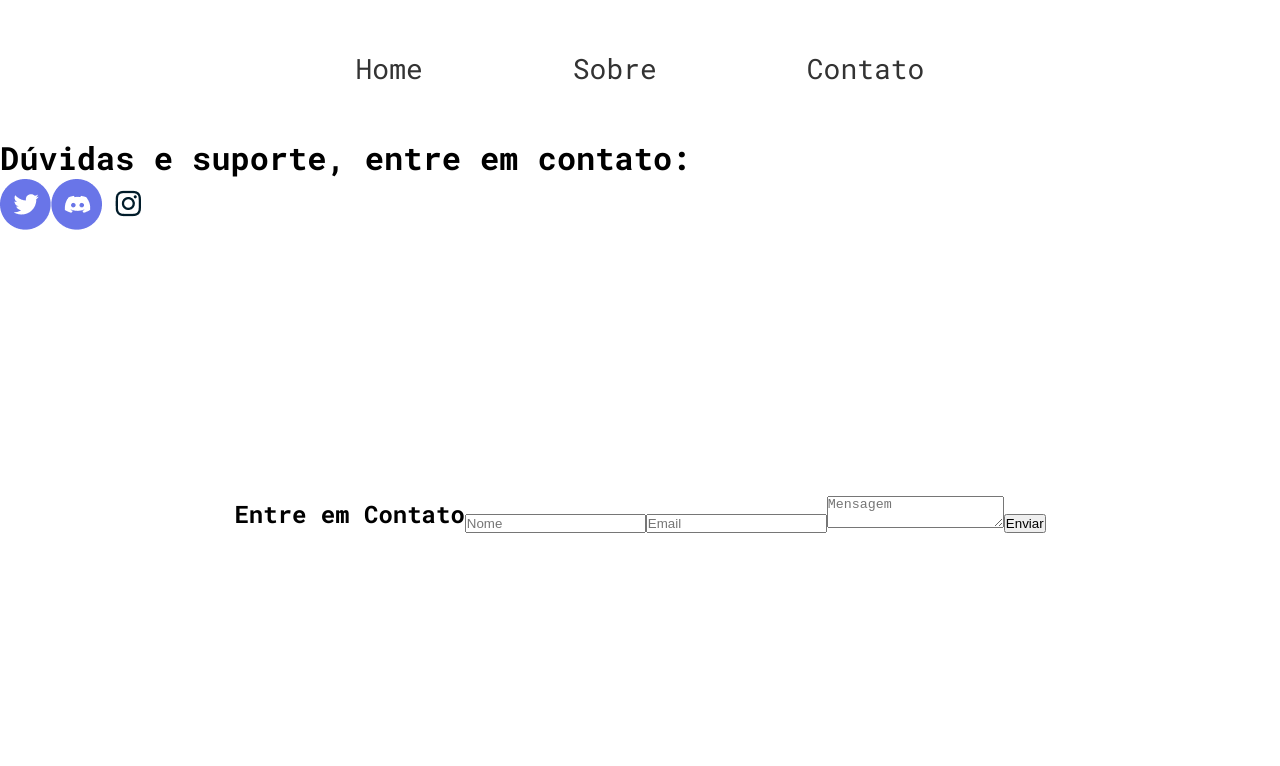
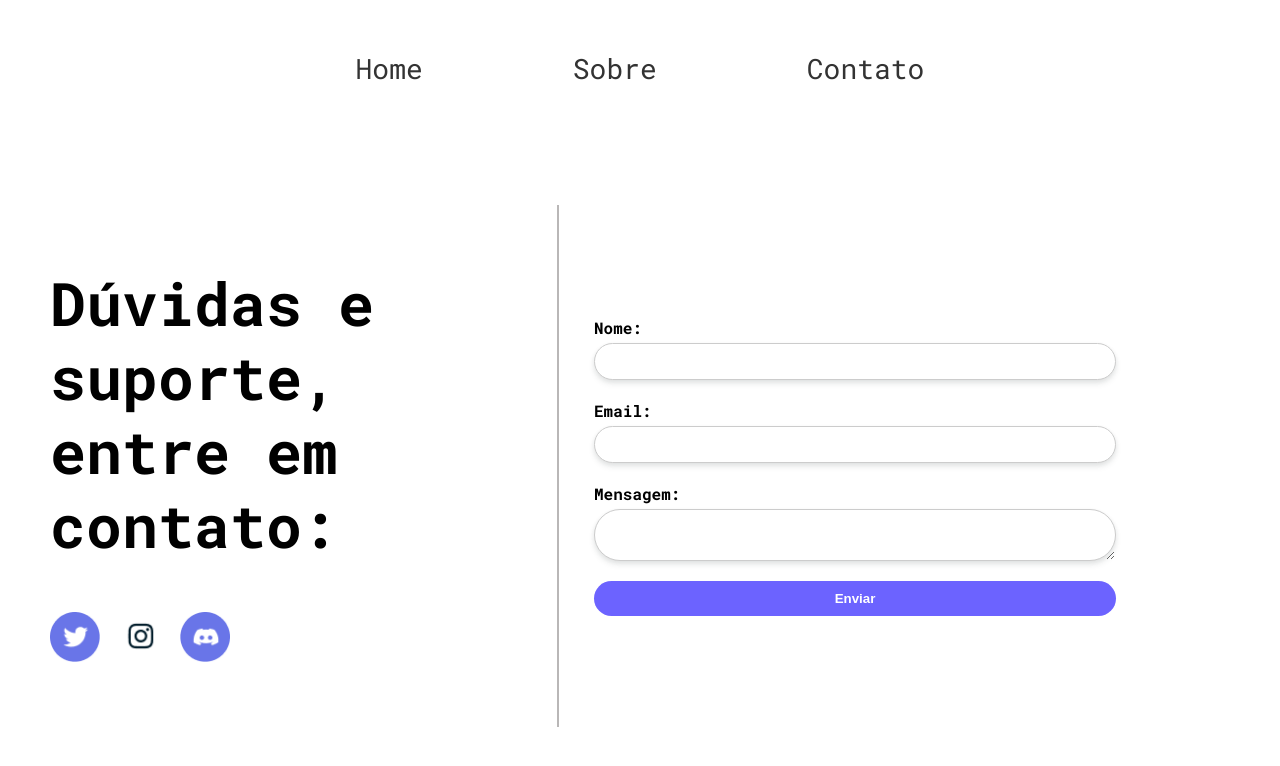
Before and after one commit to mm-dantas/Plataforma-de-videos, a React (Vite) app: page /contato in a window 1280 px wide. Shown: the top 766 px of the page. Built offline with nearby package versions, Linux system fonts and the light colour scheme.

Commit message:
adicionando css

```diff
--- a/src/pages/Home/Contato/Contato.css
+++ b/src/pages/Home/Contato/Contato.css
@@ -0,0 +1,16 @@
+.container{
+    display: flex;
+    /* justify-content: space-between; */
+    align-items: center;
+    padding: 50px;
+    gap: 30px;
+}
+
+#linha{
+    width: 2px;
+    height: 522px;
+    background: #B9B7B7;
+    display: flex;
+    align-self: center;
+    margin: 5px;
+}
--- a/src/pages/Home/Contato/FormContato/FormContato.css
+++ b/src/pages/Home/Contato/FormContato/FormContato.css
@@ -1,3 +1,40 @@
 .contact{
-    font-family:"Roboto Mono";;
+    max-width: 50%;
+
+
 }
+
+form{
+    display: flex;
+    flex-direction: column;
+
+
+}
+
+label{
+    margin-bottom: 5px;
+    font-weight: bold;
+}
+
+input, textarea{
+    margin-bottom: 20px;
+    padding: 10px;
+    border: 1px solid #ccc;
+    border-radius: 50px;
+    box-shadow: 0px 2px 4px 0px rgba(38, 50, 56, 0.08), 0px 4px 6px 0px rgba(38, 50, 56, 0.08);
+    width: 500px;
+}
+
+button {
+    padding: 10px 20px;
+    background-color: #6C63FF;
+    color: #fff;
+    border: none;
+    border-radius: 50px;
+    font-weight: bold;
+    cursor: pointer;
+}
+
+button:hover{
+    background-color: #5548d0;
+}
--- a/src/pages/Home/Contato/FormContato/index.jsx
+++ b/src/pages/Home/Contato/FormContato/index.jsx
@@ -1,11 +1,18 @@
+import './FormContato.css'
+
 function FormContato() {
     return (
       <section id="contact">
-        <h2>Entre em Contato</h2>
         <form>
-          <input type="text" placeholder="Nome" />
-          <input type="email" placeholder="Email" />
-          <textarea placeholder="Mensagem" />
+          <label htmlFor="Nome">Nome:</label>
+          <input type="text" id='nome'  />
+
+          <label htmlFor="Email">Email:</label>
+          <input type="email" id='email'  />
+
+          <label htmlFor="Mensagem">Mensagem:</label>
+          <textarea id='mensagem'  />
+
           <button type="submit">Enviar</button>
         </form>
       </section>
--- a/src/pages/Home/Contato/RedesSociais/RedesSociais.css
+++ b/src/pages/Home/Contato/RedesSociais/RedesSociais.css
@@ -0,0 +1,21 @@
+h1{
+    font-size: 60px;
+    margin-bottom: 50px;
+    line-height: 74px;
+}
+
+.suporte{
+    max-width: 40%;
+    flex: 1;
+}
+
+
+.icones{
+    display: flex;
+    gap: 15px;
+}
+
+.icones a img{
+    width: 50px;
+    height: 50px;
+}
--- a/src/pages/Home/Contato/RedesSociais/index.jsx
+++ b/src/pages/Home/Contato/RedesSociais/index.jsx
@@ -1,16 +1,20 @@
 import Discord from "../../../../assets/Discord.png";
 import Twitter from "../../../../assets/Twitter.png";
 import Instagram from "../../../../assets/Instagram.png";
-
+import './RedesSociais.css'
 
 
 function RedesSociais(){
     return(
         <>
-            <h1>Dúvidas e suporte, entre em contato:</h1>
-            <img src={Twitter} alt="Logo do Twitter" />
-            <img src={Discord} alt="Logo do Discord" />
-            <img src={Instagram} alt="Logo do Instagram" />
+            <div className="suporte">
+                <h1>Dúvidas e suporte, entre em contato:</h1>
+                <div className="icones">
+                    <a href="#"><img src={Twitter} alt="Logo do Twitter" /></a>
+                    <a href="#"><img src={Instagram} alt="Logo do Instagram" /></a>
+                    <a href="#"><img src={Discord} alt="Logo do Discord" /></a>
+                </div>
+            </div>
         </>
     )
 }
--- a/src/pages/Home/Contato/index.jsx
+++ b/src/pages/Home/Contato/index.jsx
@@ -6,8 +6,11 @@ import RedesSociais from "./RedesSociais"
 function Contato(){
     return(
         <>
-            <RedesSociais/>
-           <FormContato/>
+            <div className="container">
+                <RedesSociais/>
+                <div id="linha"></div>
+                 <FormContato/>
+            </div>
         </>
     )
 }
```
